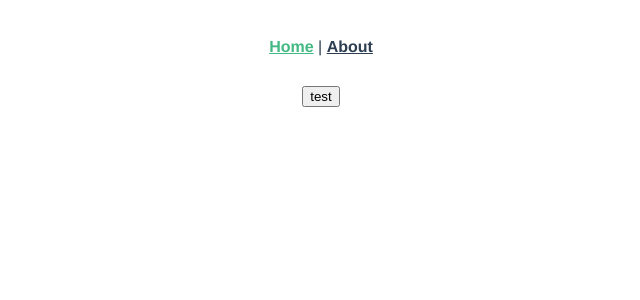
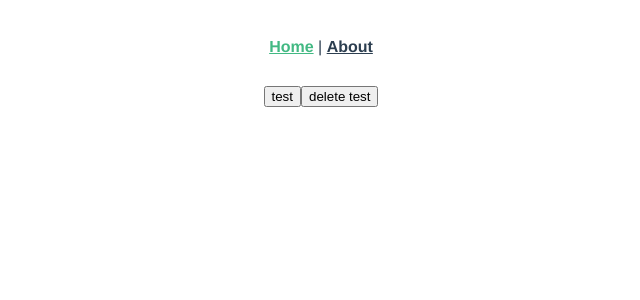
Before and after one commit to Soumya-Dey/devConnect-social-media-Vuejs, a Vue app in the folder client/: page / in a window 1280 px wide. Shown: the top 300 px of the page, without its empty margins (319-959 px from the left). Built offline with nearby package versions, Linux system fonts and the light colour scheme.

Commit message:
finished profile state

```diff
--- a/client/src/store/modules/profile.js
+++ b/client/src/store/modules/profile.js
@@ -380,5 +380,3 @@ export default {
     actions,
     mutations,
 };
-
-// TODO: Check if the UPDATE_FOLLOWERS mutation is working ??
--- a/client/src/views/Home.vue
+++ b/client/src/views/Home.vue
@@ -1,6 +1,7 @@
 <template>
   <div class="home">
     <input type="submit" v-on:click="onSubmit" value="test" />
+    <input type="submit" v-on:click="onSubmit2" value="delete test" />
     <p>{{ currentUser }}</p>
   </div>
 </template>
@@ -12,10 +13,14 @@ export default {
   name: "Home",
   components: {},
   methods: {
-        ...mapActions(["setAlert", "login", "forgotPassword"]),
+    ...mapActions(["setAlert", "login", "forgotPassword", "deleteAccount"]),
     onSubmit(e) {
       e.preventDefault();
       this.login({ email: "soumyadey200@gmail.com", password: "123456" });
+    },
+    onSubmit2(e) {
+      e.preventDefault();
+      this.deleteAccount();
     },
   },
   computed: mapGetters(["currentUser"]),
```
Lines whose indentation alone changed are shown as unchanged.
